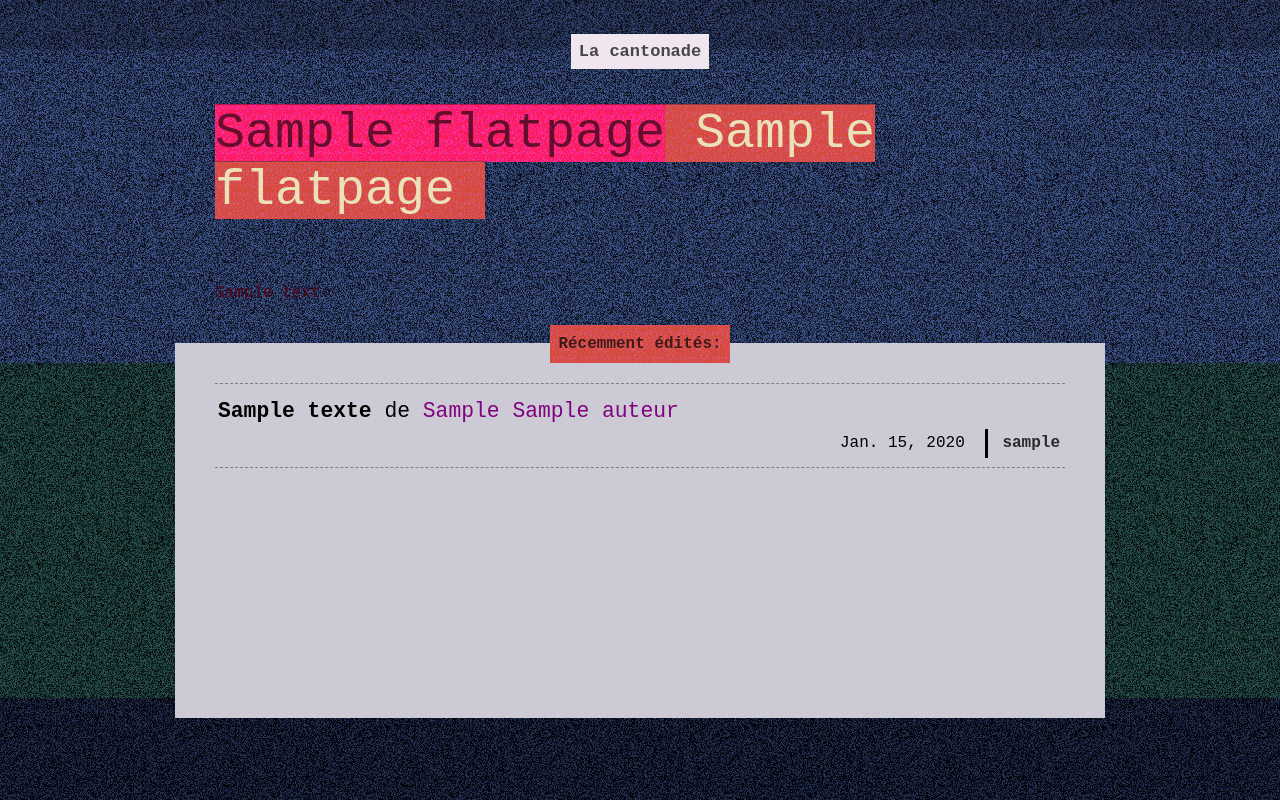
After one commit to austing/cantonade, a Django app: template librairie/templates/librairie/recent_textes.html in a window 1280 px wide. The commit adds this page. Run offline with Django 3.2, Linux system fonts and the light colour scheme; tables that the repository leaves empty hold one stand-in row (values such as "Sample post"); the template is opened without the code that fills it: values that come from a table or form of the project are taken from there, most other values are stand-ins (such as "Sample title", 1, 10 or a date in 2020); data that the repository does not hold is empty; some libraries are stand-ins or nearby versions.

Commit message:
styling rough completed

```diff
--- a/cantonade/settings.py
+++ b/cantonade/settings.py
@@ -38,6 +38,7 @@ INSTALLED_APPS = (
     'django.contrib.staticfiles',
     'django.contrib.sites',
     'django.contrib.flatpages',
+    'django.contrib.humanize',
     'librairie',
     'south'
 )
--- a/cantonade/urls.py
+++ b/cantonade/urls.py
@@ -4,10 +4,11 @@ from django.conf.urls.static import static
 from django.contrib import admin
 admin.autodiscover()
 
-from librairie.views import TagTexteList, AuteurTexteList, TexteDetailView, AuteurList, TagList
+from librairie.views import TagTexteList, AuteurTexteList, TexteDetailView, AuteurList, TagList, RecentTexteList
 
 urlpatterns = patterns('',
     url(r'^admin/', include(admin.site.urls)),
+    (r'^$', RecentTexteList.as_view()),
 
     (r'^tag/$', TagList.as_view()),
     (r'^auteur/$', AuteurList.as_view()),
@@ -18,7 +19,7 @@ urlpatterns = patterns('',
 
 urlpatterns += patterns('django.contrib.flatpages.views',
     url(r'^colophon/$', 'flatpage', {'url': '/colophon/'}, name='colophon'),
-    url(r'^/$', 'flatpage', {'url': '/'}, name='index'),
+    url(r'^index/$', 'flatpage', {'url': '/index/'}, name='index'),
 )
 
 
--- a/librairie/admin.py
+++ b/librairie/admin.py
@@ -1,7 +1,8 @@
 from django.contrib import admin
 
-from librairie.models import Auteur, Tag, Texte
+from librairie.models import Auteur, Tag, Texte, IndexFlatPage
 
 admin.site.register(Auteur)
 admin.site.register(Tag)
 admin.site.register(Texte)
+admin.site.register(IndexFlatPage)
--- a/librairie/models.py
+++ b/librairie/models.py
@@ -1,9 +1,15 @@
 from django.db import models
+from datetime import datetime
+from django.contrib.flatpages.models import FlatPage
+
+class IndexFlatPage(FlatPage):
+    subtitle = models.TextField(verbose_name="deuxieme titre", blank=True, null=True)
 
 class Auteur(models.Model):
     nom=models.CharField(max_length=255)
     prenom=models.CharField(max_length=255, blank=True, null=True)
     slug=models.CharField(max_length=255)
+    bio=models.TextField(blank=True, null=True)
 
     def __unicode__(self):
         if self.prenom:
@@ -28,6 +34,8 @@ class Texte(models.Model):
     pdf = models.FileField(upload_to="livres-pdf", blank=True, null=True)
     date_creation = models.DateTimeField(auto_now_add=True)
     date_modification = models.DateTimeField(auto_now=True)
+    publique = models.BooleanField(default=False)
+    date_de_publication = models.DateTimeField(default=datetime.now, blank=True, null=True)
 
     def __unicode__(self):
         return self.titre+' ('+str(self.auteur)+')'
--- a/librairie/static/css/cantonade.css
+++ b/librairie/static/css/cantonade.css
@@ -19,7 +19,10 @@
 /*     background-color: #FFEE00; */
     font-family: Courier New;
    }
+   body.tag {
+       background-image:url('/static/images/bluebg-d2.png');
 
+   }
    div {
      margin: 0px;
    }
@@ -53,6 +56,11 @@
 
 }
 
+body.tag #upper-container {
+       background-image:url('/static/images/greenbg.png');
+}
+
+
    #book-title {
      width: 850px;
      margin: 0 auto;
@@ -83,11 +91,12 @@
 
   }
   div#description {
-  margin-bottom: 15px;
+  margin-bottom: 0px;
   }
 
   div#tags {
      margin-bottom: 30px;
+
   }
 
   div#tags a {
@@ -97,13 +106,16 @@
      color: rgba(0,0,0,0.8);
      font-weight: bold;
     background-image:url('/static/images/yellowgreybg.png');
-     border: 2px solid rgba(255,255,255,0.1)
+     border: 2px solid rgba(255,255,255,0.1);
      display: inline-block;
      text-decoration: none;
   }
   div#tags a:hover {
     color: black;
   }
+
+
+
 
   #book-details {
      width: 850px;
@@ -116,14 +128,13 @@
      font-size: 12pt;
      color: #530018;
      line-height: 14pt;
-     padding-bottom: 0px;
-     min-height: 20%;
   }
-
+  #book-details.author {
+  padding-top: 0px;
+  }
 
    #lower-container {
      width: 100%;
-     min-height: 50%
    }
    #lower-container.filled {
     height: auto;
@@ -165,6 +176,92 @@
         padding-right: 100px;
    }
 
+   #text-list {
+     width: 850px;
+     margin: 0 auto;
+     padding: 40px;
+     padding-bottom: 10px;
+     font-family: Courier New;
+     font-size: 12pt;
+     line-height: 14pt;
+     padding-bottom: 15px;
+     color: black;
+     min-height: 300px;
+   }
+
+   #text-list div.text {
+        padding-left: 3px;
+        padding-right: 5px;
+        display: block;
+
+     padding-top: 15px;
+     padding-bottom: 4px;
+     border-top: thin grey dashed;
+   }
+   #text-list div.text:last-child {
+     border-bottom: thin grey dashed;
+
+   }
+   #text-list a.title {
+        text-decoration: none;
+        font-size: 16pt;
+        line-height: 19pt;
+        color: black;
+     font-weight: bold;
+
+   }
+
+   #text-list .author {
+        text-decoration: none;
+        font-size: 16pt;
+        line-height: 19pt;
+    }
+
+   #text-list .author a {
+        text-decoration: none;
+        font-size: 16pt;
+        line-height: 19pt;
+        color: purple;
+    }
+    #text-list .author a:hover {
+        color: black;
+    }
+
+    div.text-tags {
+     margin-bottom: 5px;
+     padding: 0px;
+     margin-top: 5px;
+     text-align: right;
+  }
+
+  #text-list div.text-tags a.tag {
+     color: rgba(0,0,0,0.8);
+     font-weight: bold;
+    background: transparent;
+     display: inline;
+     text-decoration: none;
+     padding: 0px;
+     padding-right: 10px;
+     border-right: thin black solid;
+  }
+  #text-list div.text-tags a.tag:last-child {
+    border-right: none;
+    padding-right: 0px;
+  }
+  div.text-tags a:hover {
+    color: black;
+  }
+
+   .text-date {
+   display: inline-block;
+     padding-right: 20px;
+     margin-right: 5px;
+     line-height: 180%;
+
+     border-right: 3px black solid;
+   }
+
+
   #lower-container.filled {
     background-image:url('/static/images/greenbg1.png');
   }
@@ -174,6 +271,17 @@
     background-image: none;
     background-image:url('/static/images/yellowgreybg.png');
     height: auto;
+}
+
+#lower-container.filled #text-list {
+    background-image: none;
+    background-image:url('/static/images/yellowgreybg.png');
+    height: auto;
+    padding-top: 20px;
+}
+
+body.tag #lower-container.filled {
+background-image:url('/static/images/bluebg-d2.png');
 }
 
    #lower-toe, #lower-toptoe {
@@ -207,6 +315,13 @@
     background-image:url('/static/images/bluebg-d.png');
     background-repeat:repeat;
    }
+   body.tag #lower-toptoe.filled {
+       background-image:url('/static/images/greenbg.png');
+   }
+
+   #lower-toptoe.filled.transparent {
+   background-image: none !important;
+   }
 
    #lower-toptoe-center {
      width: 850px;
@@ -217,11 +332,12 @@
     padding-bottom: 0px;
    color: black;
        background-image:url('/static/images/yellowgreybg.png');
+       text-align: center;
    }
 
     #buttons {
      position: relative;
-     top: 8px;
+     top: 48px;
      text-align: center;
     }
 
@@ -259,3 +375,42 @@
    .button:hover {
     color: black;
    }
+
+
+    #lower-heading {
+    background-image:url('/static/images/greenbg1.png');
+
+    }
+
+   #lower-heading {
+     padding: 8px;
+     padding-bottom: 10px;
+     color: rgba(0,0,0,0.7);
+     font-weight: bold;
+     background-color: rgba(180,190,170,0.8);
+     text-shadow: 1px 1px 0px rgba(255,255,255,0.05);
+     border: 2px solid rgba(255,255,255,0.1)
+     display: inline-block;
+     text-decoration: none;
+    background-image:url('/static/images/redbg2.png');
+    background-repeat:repeat;
+     cursor: pointer;
+   }
+
+
+   .heading {
+     padding: 8px;
+     padding-top: 10px;
+     padding-bottom: 10px;
+     color: rgba(0,0,0,0.7);
+     font-weight: bold;
+     background-color: rgba(180,190,170,0.8);
+     text-shadow: 1px 1px 0px rgba(255,255,255,0.05);
+     border: 2px solid rgba(255,255,255,0.1)
+     display: inline-block;
+     text-decoration: none;
+    background-image:url('/static/images/redbg2.png');
+    background-repeat:repeat;
+     position: relative;
+     top: -8px;
+   }
--- a/librairie/templates/flatpages/default.html
+++ b/librairie/templates/flatpages/default.html
@@ -10,7 +10,10 @@
 
 
 {% block page_details %}
+          <div id="book-details">
+
 <div id="description">
     {{flatpage.content}}
 </div>
+</div>
 {% endblock %}
--- a/librairie/templates/librairie/base.html
+++ b/librairie/templates/librairie/base.html
@@ -11,7 +11,7 @@
         {% endblock %}
 
     </head>
-    <body>
+    <body class="{% block bodyclass %}{% endblock %}">
 
         <div id="upper-container">
 
@@ -27,12 +27,11 @@
                 {% endblock %}
               </div>
 
+                {% block page_details %}
+                  <div id="book-details">
 
-              <div id="book-details">
-                {% block page_details %}
-
+                  </div>
                 {% endblock %}
-              </div>
 
         </div>
 
--- /dev/null
+++ b/librairie/templates/librairie/recent_textes.html
@@ -0,0 +1,70 @@
+{% extends "librairie/base.html" %}
+
+{% load humanize %}
+
+{% block media %}
+    <script src="/static/js/jquery-1.10.2.js"></script>
+    <script>
+    $(function(){
+      $(".button#lire").click(function(){
+        $("#book-content").slideToggle("slow", function(){
+            $("#book-content").load("{{MEDIA_URL}}{{texte.html}}");
+            $("#book-content").addClass("filled");
+            $("#lower-toptoe").addClass("filled");
+            $("#lower-toe-center").addClass("filled");
+            $("#lower-container").addClass("filled");
+        });
+        $("#book-content").slideToggle("fast");
+      });
+    });
+    </script>
+{% endblock %}
+
+
+
+{% block title %}{{flatpage.title}}{% endblock %}
+
+{% block page_title %}
+    <a class="h1" href="#">{{flatpage.title}}</a><a class="h2" href="#"> {{flatpage.subtitle}}&nbsp;</a>
+{% endblock %}
+
+{% block page_details %}
+    <div id="book-details">
+        <div id="description">
+            {{flatpage.content|safe}}
+        </div>
+    </div>
+{% endblock %}
+
+{% block page_lower %}
+<div id="lower-toptoe" class="filled">
+  <div id="lower-toptoe-center" class="filled">
+            <span class="heading">Récemment édités:</span>
+  </div>
+</div>
+
+<div id="lower-container" class="filled">
+  <div id="text-list" class="filled">
+    <div class="textes">
+    {% for texte in texte_list %}
+    <div class="text">
+    <a href='/texte/{{texte.slug}}' class="title">{{texte.titre}}</a><span class="author"> de <a href='/auteur/{{texte.auteur.slug}}'>{{texte.auteur.prenom}} {{texte.auteur.nom}}</a></span>
+
+            <div class="text-tags"><div class='text-date'>{{texte.date_de_publication|naturalday}}</div>
+            {% for tag in texte.tags.all %}
+            <a href="/tag/{{tag.slug}}" class="tag">{{tag.slug}}</a>
+            {% endfor %}
+            </div>
+
+
+    </div>
+    {% endfor %}
+    </div>
+  </div>
+</div>
+
+<div id="lower-toe">
+  <div id="lower-toe-center" class="filled">
+  </div>
+</div>
+{% endblock %}
--- a/librairie/templates/librairie/texte_detail.html
+++ b/librairie/templates/librairie/texte_detail.html
@@ -29,6 +29,7 @@
 
 
         {% block page_details %}
+          <div id="book-details">
                 <div id="tags">
                 {% for tag in texte.tags.all %}
                 <a href="/tag/{{tag.slug}}" class="tag">{{tag.slug}}</a>
@@ -43,6 +44,7 @@
                 <div id="buttons">
                 <a class="button" href="#">Télécharger format zine</a>
                 <a class="button" id="lire">Lire en ligne</a>
+                </div>
           </div>
         {% endblock %}
 
```
Also changed, not shown: librairie/templates/librairie/textes_par_auteur.html (+40 -2 lines), librairie/templates/librairie/textes_par_tag.html (+34 -5 lines), librairie/views.py (+16 -1 lines), librairie/migrations/0006_auto__add_field_auteur_bio.py (added), librairie/migrations/0007_auto__add_field_texte_publique__add_field_texte_date_de_publication.py (added), librairie/migrations/0008_auto__add_indexflatpage.py (added), librairie/static/images/bluebg-d copy 2.png (deleted), librairie/static/images/bluebg-d2.png (added). Lines whose indentation alone changed are shown as unchanged.
